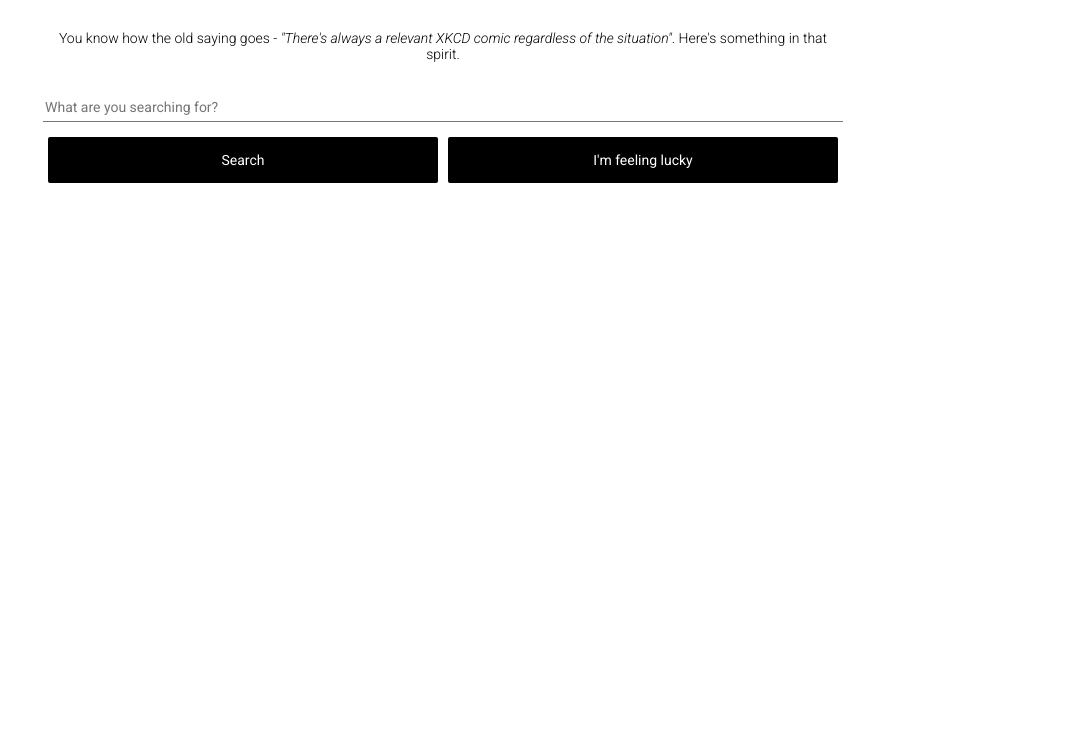
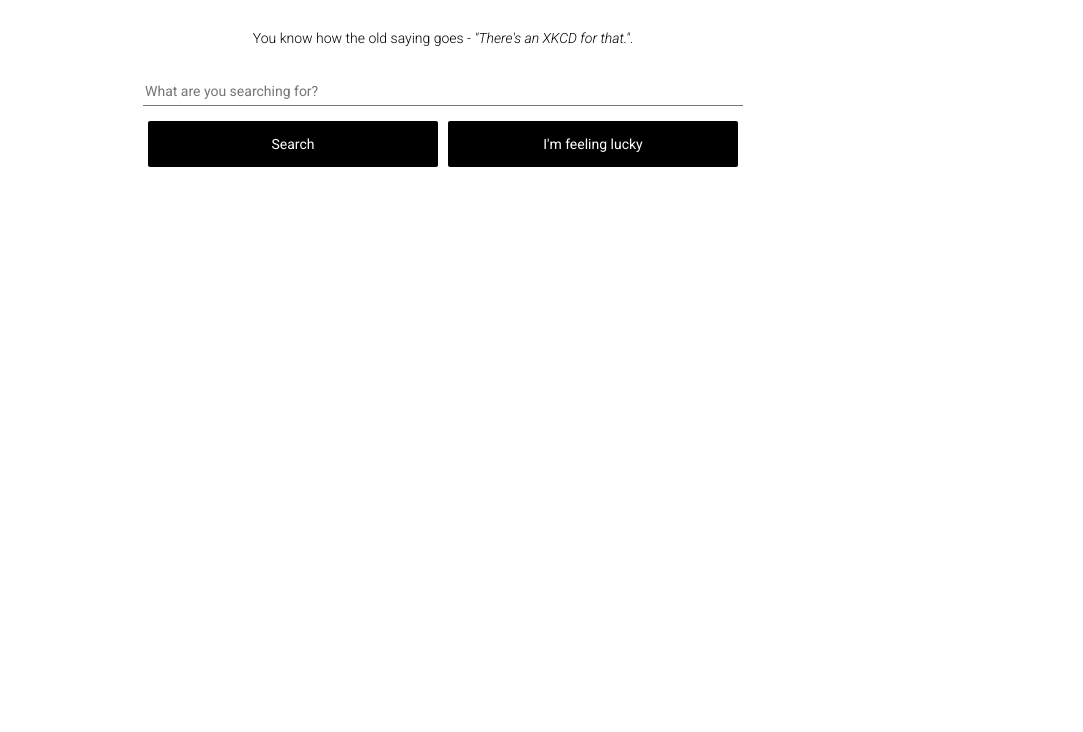
Before and after one commit to adtac/relevant-xkcd, a plain HTML site: page index.html in a window 1280 px wide. Shown: the part 68-800 px from the top of the page, without its empty margins (197-1280 px from the left). Drawn offline with nearby package versions, Linux system fonts and the light colour scheme.

Commit message:
Change saying
Closes https://github.com/adtac/relevant-xkcd/issues/1

```diff
--- a/index.html
+++ b/index.html
@@ -282,9 +282,7 @@
             <div class="content">
                 <h1 class="logo" onclick="document.location = '/'">Relevant XKCD Search</h1>
                 <div class="helptext" id="removable-text">
-                    You know how the old saying goes - <i>"There's always a relevant
-                    XKCD comic regardless of the situation"</i>. Here's something
-                    in that spirit.
+                    You know how the old saying goes - <i>"There's an XKCD for that."</i>.
                 </div>
                 <div id="addable" style="display: none">
                     <hr>
```
